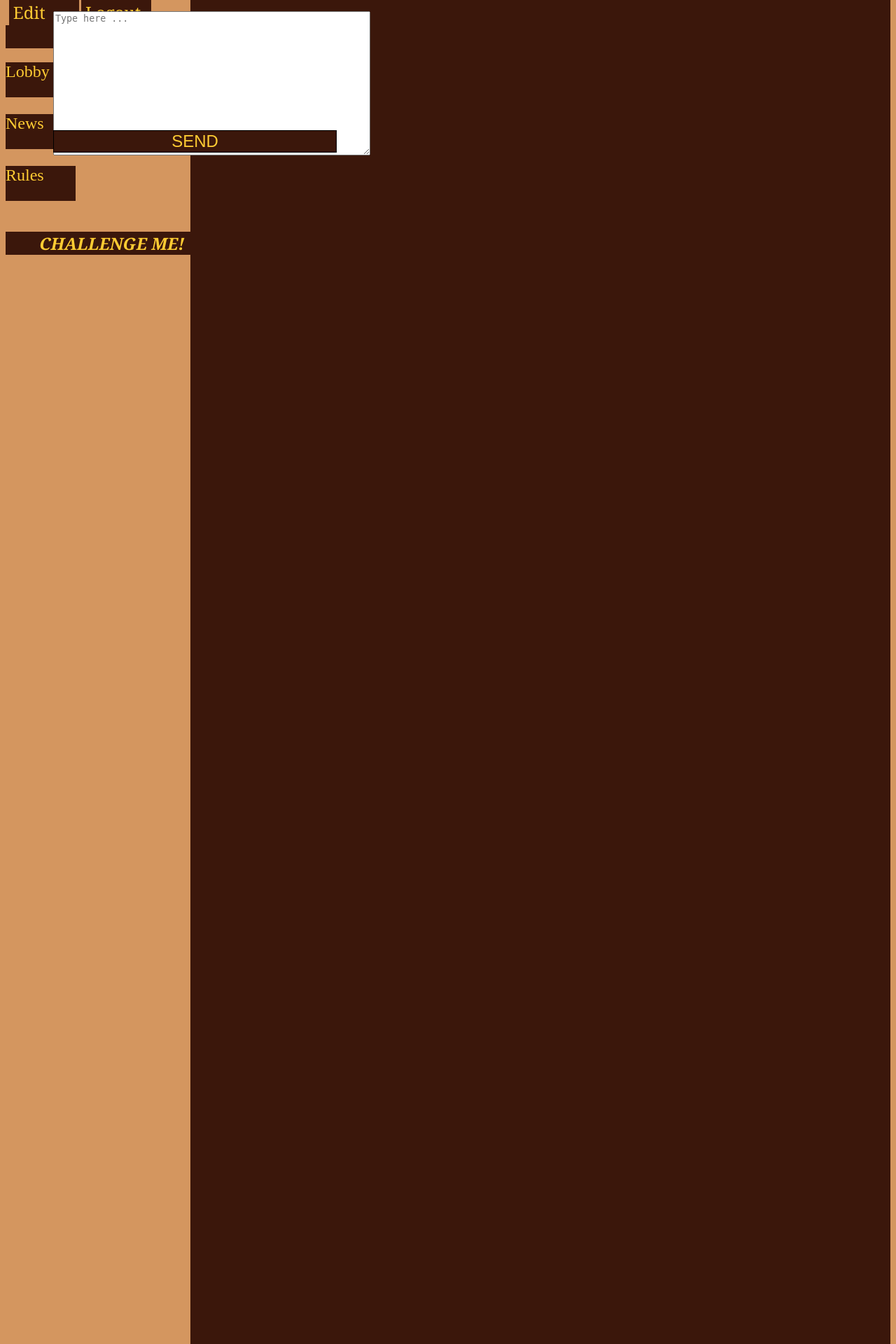
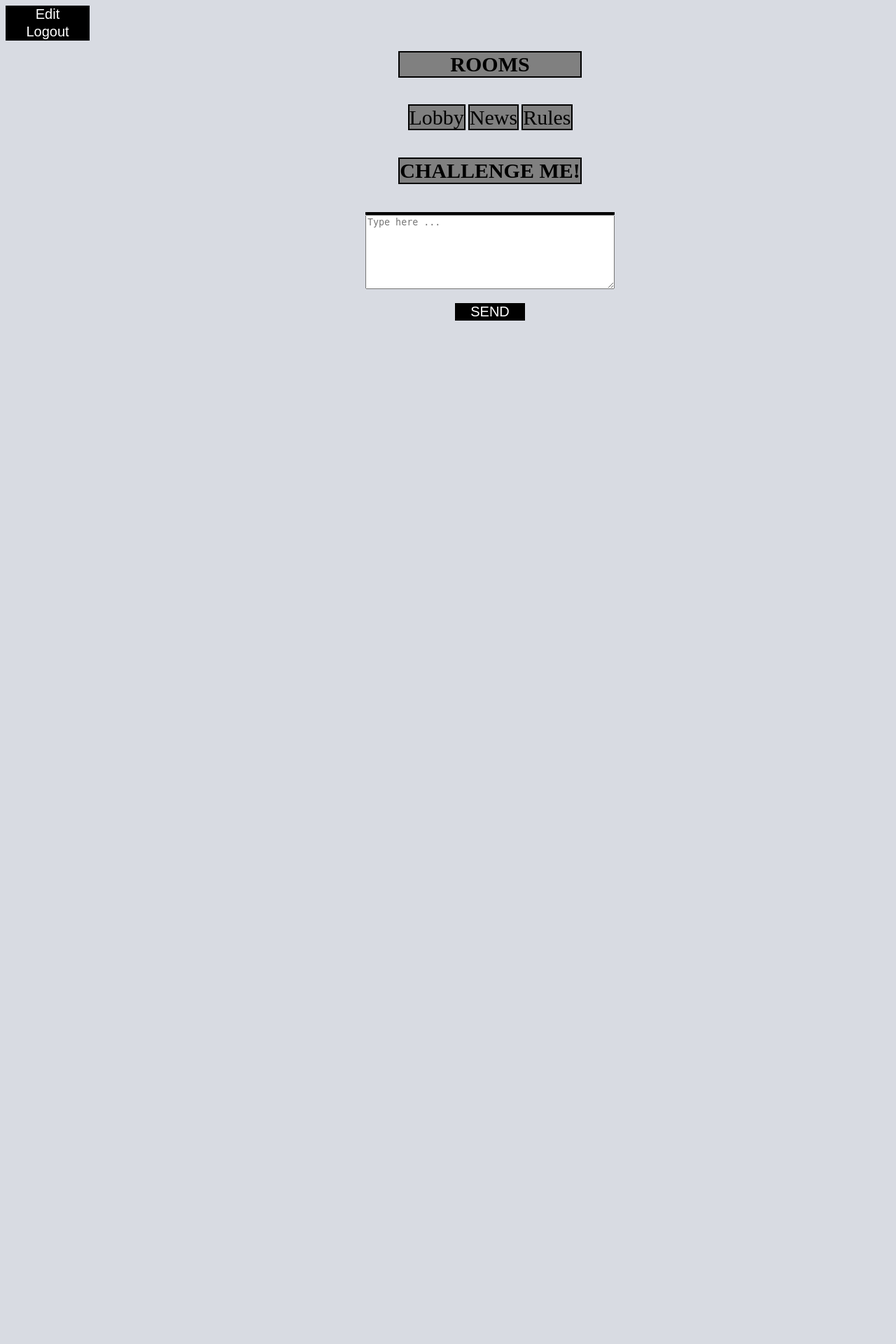
Before and after one commit to nikitaprodanov/OnlineChess, a Flask app: page /lobby in a window 1280 px wide. Shown: the top 1920 px of the page at 70% size. After the commit the page ends 458 px from the top, so only its background shows below. Run offline with Flask 2, Linux system fonts and the light colour scheme; the visitor is signed in with stand-in values (Sample User, id 1); data comes from the database, SQL or seed files in the repository; some libraries are stand-ins or nearby versions.

Commit message:
New style, works on mobile too.

```diff
--- a/static/styling/lobby.css
+++ b/static/styling/lobby.css
@@ -1,149 +1,87 @@
 body {
-	background: #D4965F;
-}
-
-nav	{
-
+  background: #D8DBE2;
 }
 
 h4 {
-	background-color: #3B170B;
-	align-items: center;
-	font-weight: bold;
-  color: #ffcc33;
-  font-size: 1.5rem;
-  font-style: oblique;
-  font-family: "Georgia";
+  background: gray;
+  font-size: 30px;
+  border: 2px solid black;
+}
+
+.challenge-me {
+  background: gray;
+  font-size: 30px;
+  border: 2px solid black;
+}
+
+p {
+  float: left;
+}
+
+p2 {
+  border: 2px solid black;
+  font-size: 30px;
+  background: gray;
+}
+
+p2:hover {
+  background: black;
+  color: white;
+}
+
+.main-section {
   display: flex;
   flex-direction: column;
   justify-content: center;
   align-items: center;
-  position: relative;
-  top: -3.5em;
+  text-align: center;
 }
 
-.challenge-me {
-  padding-right: 40em;
+.display-message-section {
+  border: 2px solid black;
+  display: flex;
+  flex-direction: column;
+  justify-content: center;
+  align-items: center;
+  text-align: center;
+}
 
+
+.user-message {
+  width: 350px;
+  height: 100px;
 
 }
 
-p {
-
-}
-
-.main-section {
-
-}
-
-.sidebar {
-
-}
-
-.right-side-pannel {
-
-}
-
-.display-message-section {
-	position: absolute;
-	top: 70px;
-	right: 8px;
-	float: right;
-	height: 420em;
-  width: 1000px;
-  color: #ffcc33;
-  position: relative;
-  top: -30.1em;
-  right: 0em;
-  background-color: #3B170B;
-}
-
-input[type=text] {
-  color: #ffcc33;
-  background-color: #3B170B;
-  border: 2px solid black;
-  font-size: 1em;
-}
-
-input[type=text]:hover {
-  color: #3B170B;
-  border: none;
-  background-image: linear-gradient(to right ,white, #ffcc33);
-}
-
-.user-message {
-	position: absolute;
-    top: 52%;
-    left: 45%;
-    margin-top: -400px;
-    margin-left: -500px;
-    width: 33.5em;
-    height: 15em;
-    color: black;
-}
-
 input[type=submit] {
-	color: #ffcc33;
-  	background-color: #3B170B;
-  	border: 1px solid black;
-  	text-align: center;
-  	font-size: 24px;
-  	width: 405px;
-  	position: absolute;
-  	transition-duration: 0.4s;
-
-  	position: absolute;
-    top: 67%;
-    left: 45%;
-    margin-top: -350px;
-    margin-left: -500px;
+  background: black;
+  color: white;
+  border: gray;
+  width: 100px;
+  font-size: 20px;
 
 }
 
 input[type=submit]:hover{
-	color: black;
-    background-image: linear-gradient(to right, #3B170B, white, #3B170B);
+  color: black;
+  background: gray;
 }
 
-.select-room {
-	font-size: 24px;
-	height: 50px;
-  width: 100px;
-  background-color: #3B170B;
-  color: #ffcc33;
-  position: relative;
-  top: -4em;
+.logout-redirect{
+  border: gray;
+  color: white;
+  background: black;
+  float: left;
+  width: 6em;
+  font-size: 20px;
 
 }
 
-.logout-redirect{
-  position: relative;
-  top: -2em;
-  left: 4.5em;
-  width: 100px;
-  height: 40px;
-  background-color: #3B170B;
-  color: #ffcc33;
-  font-size: 1.5rem;
-  font-family: "Georgia";
-  display: flex;
-  justify-content: left;
-  align-items: left;
-  border: 1px #3B170B;
+.edit-redirect{
+  border: gray;
+  color: white;
+  background: black;
+  width: 6em;
+  font-size: 20px;
+
 }
-
-.edit-redirect{
-  position: relative;
-  top: -0.35em;
-  left: 0.2em;
-  width: 100px;
-  height: 40px;
-  background-color: #3B170B;
-  color: #ffcc33;
-  font-size: 1.5rem;
-  font-family: "Georgia";
-  border: 1px #3B170B;
-  display: flex;
-  justify-content: left;
-  align-items: left;
-}
--- a/templates/lobby.html
+++ b/templates/lobby.html
@@ -36,12 +36,12 @@
 			<nav class="sidebar">
 				<h4>ROOMS</h4>
 				{% for room in rooms %}
-					<p class="select-room">{{ room|title }}</p>
+					<p2 class="select-room">{{ room|title }}</p2>
 				{% endfor %}
 
 				<h4 class="challenge-me">CHALLENGE ME!</h4>
 				{% for player in players %}
-					<p class="select-room">{{ player }}</p>
+					<p2 class="select-room">{{ player }}</p2>
 				{% endfor %}
 
 
```
